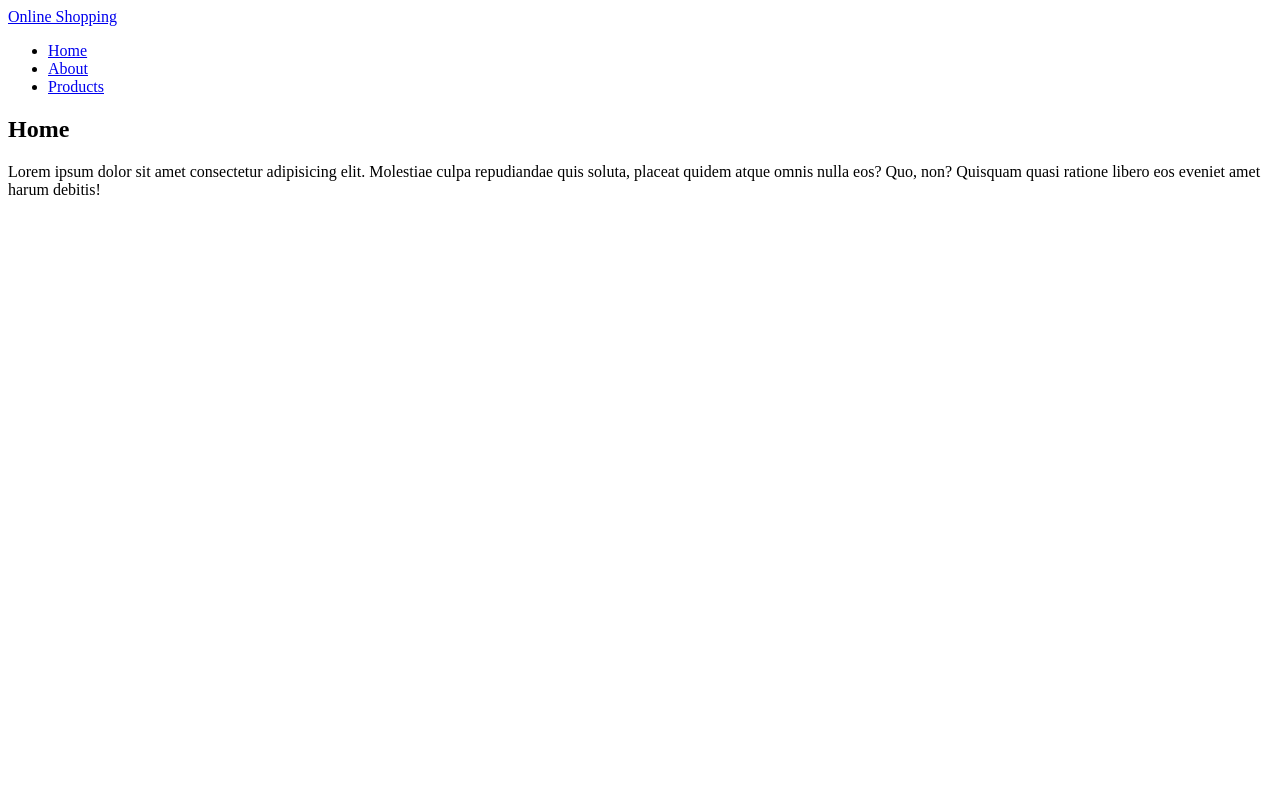
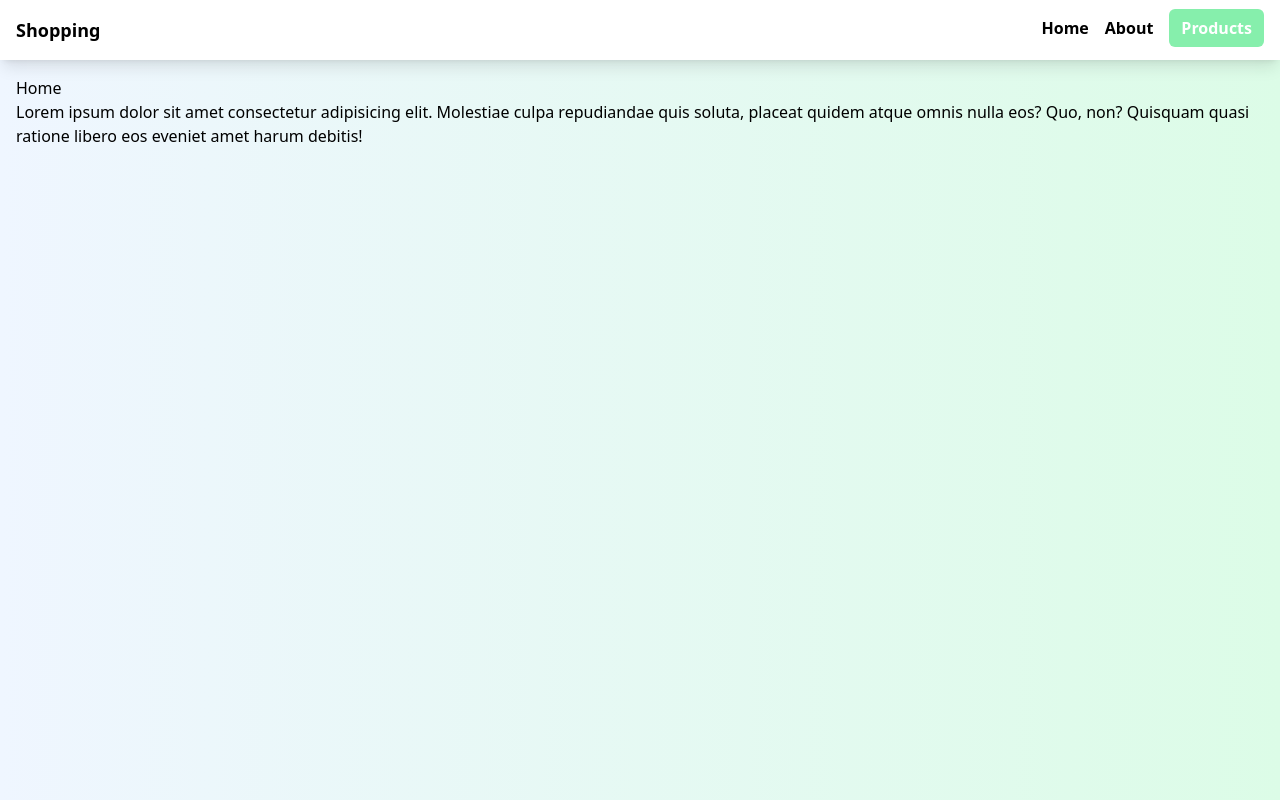
Before and after one commit to kadayogit/nuxtjs3, a Nuxt app: page / in a window 1280 px wide. Built offline with nearby package versions, Linux system fonts and the light colour scheme.

Commit message:
Added tailwind css with nuxtjs

```diff
--- /dev/null
+++ b/assets/css/tailwind.css
@@ -0,0 +1,13 @@
+@tailwind base;
+@tailwind components;
+@tailwind utilities;
+
+body {
+    @apply bg-gradient-to-l from-green-100 to-blue-50;
+}
+
+@layer components {
+    .btn {
+        @apply bg-green-300 px-3 py-2 rounded-md
+    }
+}
--- a/layouts/default.vue
+++ b/layouts/default.vue
@@ -1,24 +1,24 @@
 <template>
 <!-- header menu -->
-<header>
-    <nav>
-        <NuxtLink to="/">Online Shopping</NuxtLink>
-        <ul>
+<header class="shadow-lg bg-white">
+    <nav class="container mx-auto p-4 flex justify-between">
+        <NuxtLink to="/" class="font-bold text-lg hover:text-green-300">Shopping</NuxtLink>
+        <ul class="flex gap-4">
             <li>
-                <NuxtLink to="/">Home</NuxtLink>
+                <NuxtLink to="/" class="font-bold hover:text-green-300">Home</NuxtLink>
             </li>
             <li>
-                <NuxtLink to="/about">About</NuxtLink>
+                <NuxtLink to="/about" class="font-bold hover:text-green-300">About</NuxtLink>
             </li>
             <li>
-                <NuxtLink to="/products">Products</NuxtLink>
+                <NuxtLink to="/products" class="font-bold text-white btn">Products</NuxtLink>
             </li>
         </ul>
     </nav>
 </header>
 
 <!-- output here page contents using slot -->
-<div>
+<div class="container mx-auto p-4">
     <slot />
 </div>
 </template>
--- a/layouts/products.vue
+++ b/layouts/products.vue
@@ -1,18 +1,18 @@
 <template>
 <!-- header menu -->
-<header>
-    <nav>
-        <NuxtLink to="/products">Online Shopping</NuxtLink>
+<header class="shadow-lg bg-white">
+    <nav class="container mx-auto p-4">
+        <NuxtLink to="/products" class="font-bold text-lg">Products</NuxtLink>
     </nav>
 </header>
 
 <!-- output here page contents using slot -->
-<div>
+<div class="container mx-auto p-4">
     <slot />
 </div>
 <!-- footer of the product page -->
-<div>
-    <ul>
+<footer class="container mx-auto p-4 flex justify-between border-t-2">
+    <ul class="flex gap-4">
         <li>
             <NuxtLink to="/">Home</NuxtLink>
         </li>
@@ -23,5 +23,5 @@
             <NuxtLink to="/products">Products</NuxtLink>
         </li>
     </ul>
-</div>
+</footer>
 </template>
--- a/nuxt.config.ts
+++ b/nuxt.config.ts
@@ -1,4 +1,4 @@
 // https://nuxt.com/docs/api/configuration/nuxt-config
 export default defineNuxtConfig({
-
+ modules: ['@nuxtjs/tailwindcss']
 })
--- a/package.json
+++ b/package.json
@@ -8,6 +8,7 @@
     "postinstall": "nuxt prepare"
   },
   "devDependencies": {
+    "@nuxtjs/tailwindcss": "^6.4.1",
     "nuxt": "^3.2.3"
   }
 }
--- a/pages/products/[id].vue
+++ b/pages/products/[id].vue
@@ -1,6 +1,5 @@
 <template>
-<h2>About</h2>
-<h3>Product Detail for {{ id }}</h3>
+<h2 class="text-2xl font-semibold mb-2">Product Detail for {{ id }}</h2>
 <p>
     Lorem ipsum dolor sit amet consectetur adipisicing elit. Molestiae culpa repudiandae quis soluta, placeat quidem atque omnis nulla eos? Quo, non? Quisquam quasi ratione libero eos eveniet amet harum debitis!
 </p>
--- a/pages/products/index.vue
+++ b/pages/products/index.vue
@@ -1,8 +1,6 @@
 <template>
 <h2>Product detail page!</h2>
-<p>
-    Lorem ipsum dolor sit amet consectetur adipisicing elit. Molestiae culpa repudiandae quis soluta, placeat quidem atque omnis nulla eos? Quo, non? Quisquam quasi ratione libero eos eveniet amet harum debitis!
-</p>
+
 </template>
 
 <script setup>
```
Also changed, not shown: 1 other file (tests, documents, lock files or other folders). Lines whose indentation alone changed are shown as unchanged.
